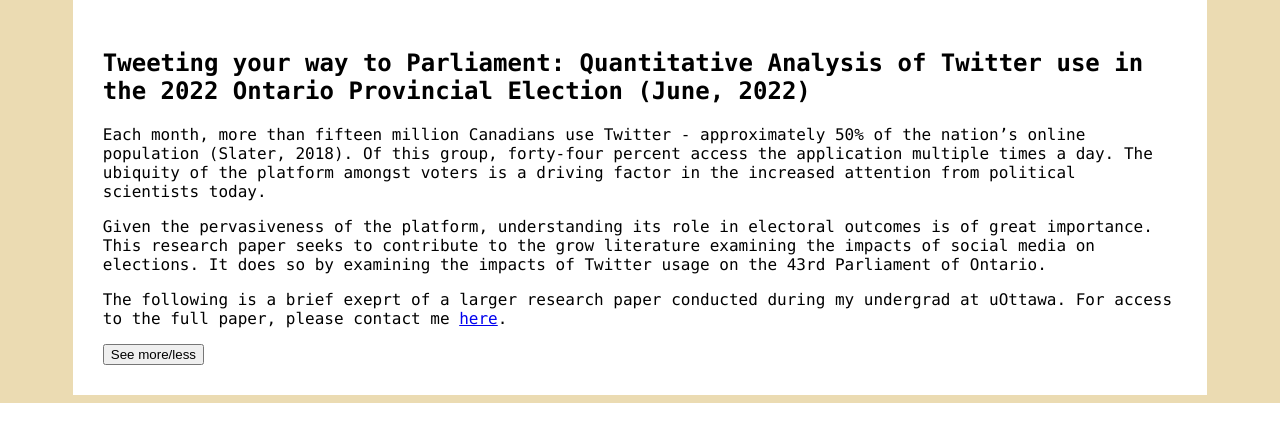
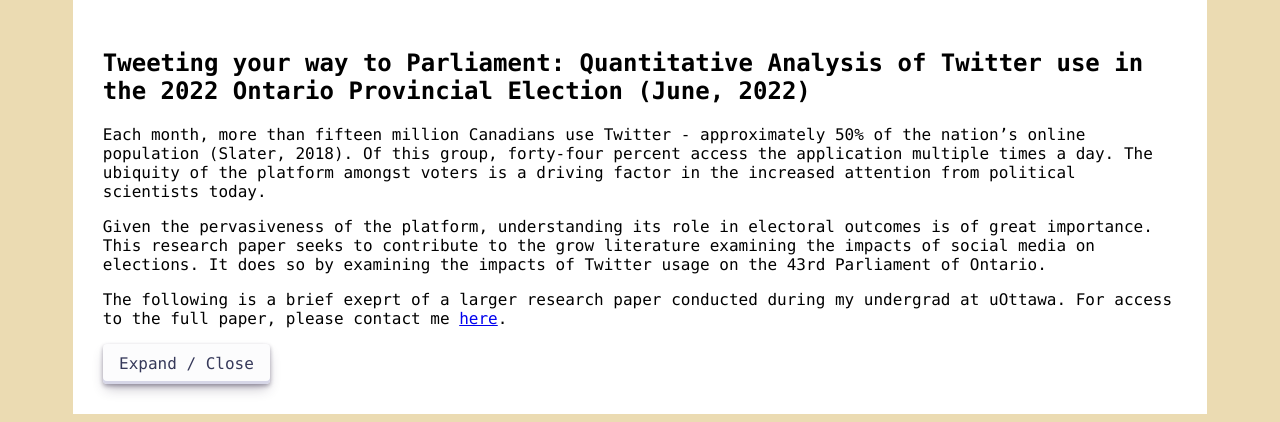
Before and after one commit to deepwaterpaladin/website, a Flask app: page / in a window 1280 px wide, after a click on "Projects". Shown: the part 1020-1442 px from the top of the page. Run offline with Flask 3, Linux system fonts and the light colour scheme.

Commit message:
updated styles

```diff
--- a/static/styles.css
+++ b/static/styles.css
@@ -99,3 +99,48 @@
 .further-reading p {
     font-size: 10px;
 }
+
+.btn {
+    align-items: center;
+    appearance: none;
+    background-color: #FCFCFD;
+    border-radius: 4px;
+    border-width: 0;
+    box-shadow: rgba(45, 35, 66, 0.4) 0 2px 4px,rgba(45, 35, 66, 0.3) 0 7px 13px -3px,#D6D6E7 0 -3px 0 inset;
+    box-sizing: border-box;
+    color: #36395A;
+    cursor: pointer;
+    display: inline-flex;
+    font-family: Menlo,Monaco,Lucida Console,Liberation Mono,DejaVu Sans Mono,Bitstream Vera Sans Mono,Courier New,monospace,serif;
+    height: 40px;
+    justify-content: center;
+    line-height: 1;
+    list-style: none;
+    overflow: hidden;
+    padding-left: 16px;
+    padding-right: 16px;
+    position: relative;
+    text-align: left;
+    text-decoration: none;
+    transition: box-shadow .15s,transform .15s;
+    user-select: none;
+    -webkit-user-select: none;
+    touch-action: manipulation;
+    white-space: nowrap;
+    will-change: box-shadow,transform;
+    font-size: 16px;
+}
+
+.btn:focus {
+    box-shadow: #D6D6E7 0 0 0 1.5px inset, rgba(45, 35, 66, 0.4) 0 2px 4px, rgba(45, 35, 66, 0.3) 0 7px 13px -3px, #D6D6E7 0 -3px 0 inset;
+}
+
+.btn:hover {
+    box-shadow: rgba(45, 35, 66, 0.4) 0 4px 8px, rgba(45, 35, 66, 0.3) 0 7px 13px -3px, #D6D6E7 0 -3px 0 inset;
+    transform: translateY(-2px);
+}
+
+.btn:active {
+    box-shadow: #D6D6E7 0 3px 7px inset;
+    transform: translateY(2px);
+}
--- a/templates/index.html
+++ b/templates/index.html
@@ -29,6 +29,7 @@
             <p>Feel free to <a href="mailto:rielly.young11@gmail.com">email me</a>.</p>
         </div>
     </div>
+
     <div id="cv" class="page" style="display: none;">
         <div class="cv">
             <div class="work">
@@ -111,6 +112,8 @@
             <p>Each month, more than fifteen million Canadians use Twitter - approximately 50% of the nation’s online population (Slater, 2018). Of this group, forty-four percent access the application multiple times a day. The ubiquity of the platform amongst voters is a driving factor in the increased attention from political scientists today.</p>
             <p>Given the pervasiveness of the platform, understanding its role in electoral outcomes is of great importance. This research paper seeks to contribute to the grow literature examining the impacts of social media on elections. It does so by examining the impacts of Twitter usage on the 43rd Parliament of Ontario.</p>
             <p>The following is a brief exeprt of a larger research paper conducted during my undergrad at uOttawa. For access to the full paper, please contact me <a href="mailto:rielly.young11@gmail.com?subject=Request%20for%20paper:%20Tweeting%20your%20way%20to%20Parliament">here</a>.</p>
+            <p> </p>
+            <button id="see-more-btn" class="btn">Expand / Close</button>
             <div class="additional-content" style="display: none;">
                 <h3>Literature Review</h3>
                 <p>There is a non-insignificant amount of scholarship examining the behaviour of political campaigns on Twitter.  This can be broken-down into two distinct categories: volume studies and content studies. The former category examines the impact of both the presence of a candidate on the platform and the sum of their usage. DiGrazia, et. al., (2013) examine more than half a million tweets pertaining to the 2010 & 2012 Congressional elections in the United States, arguing political behiviour can be determined by social media use.</p>
@@ -376,7 +379,6 @@
                 <p>11. Petrova M., Sen, A., & Yildirim, P. (2021). “Social Media and Political Contributions: The Impact of New Technology on Political Competition”. Management Science: http://dx.doi.org/10.2139/ssrn.2836323 </p>
                 <p>12. Slater, M. (2018). “By the Numbers: Twitter Canada at Dx3 2018”. Twitter Blog: https://blog.twitter.com/en_ca/topics/insights/2018/TwitterCanada_at_Dx3</p>
             </div>
-            <button id="see-more-btn">See more/less</button>
         </div>
     </div>
 
@@ -389,6 +391,7 @@
         }
 
         document.getElementById("see-more-btn").addEventListener('click', toggleAdditionalContent);
+
         document.addEventListener("DOMContentLoaded", function() {
             const pages = document.querySelectorAll('.page');
             const navLinks = document.querySelectorAll('.nav a');
```
